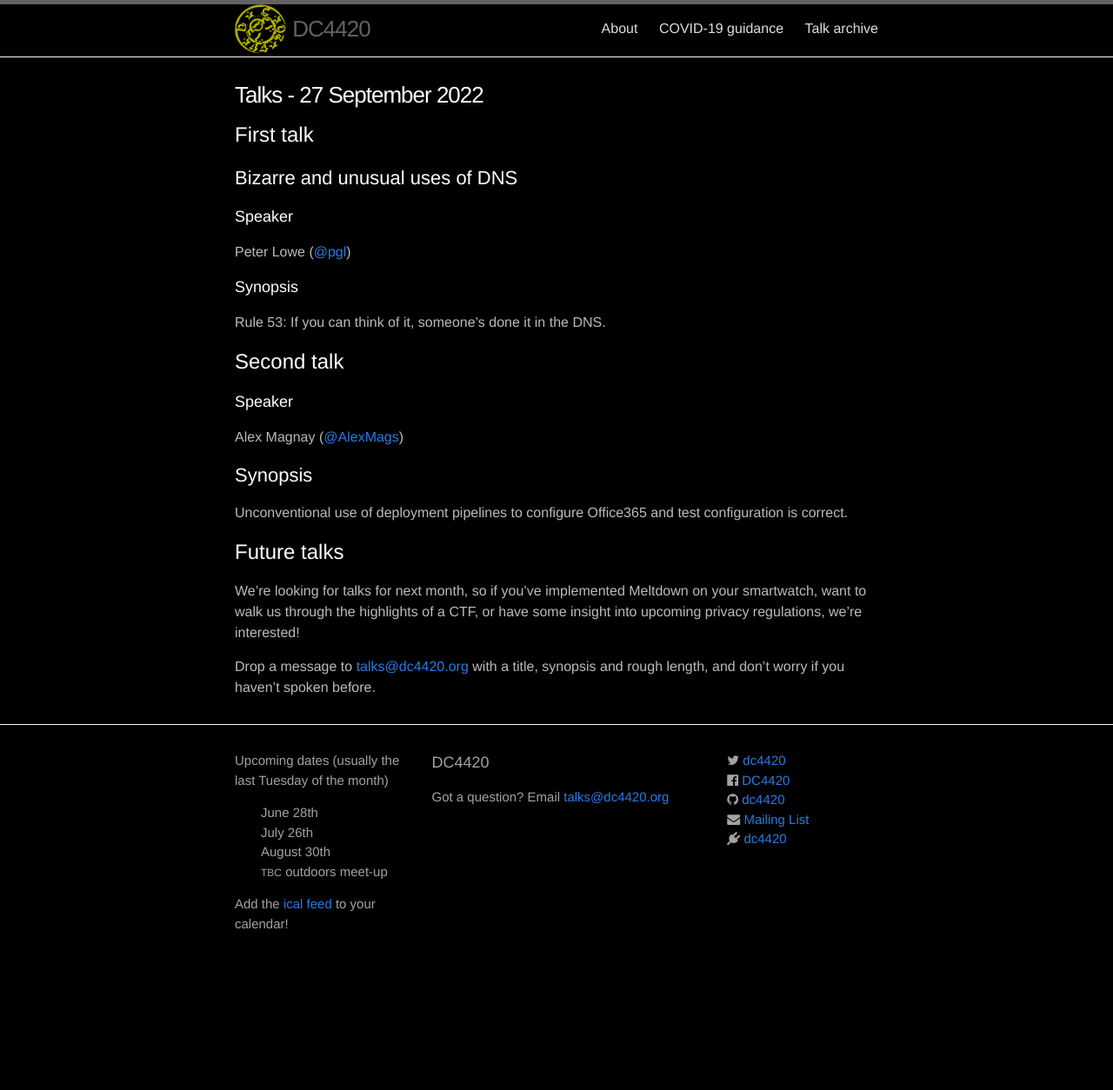
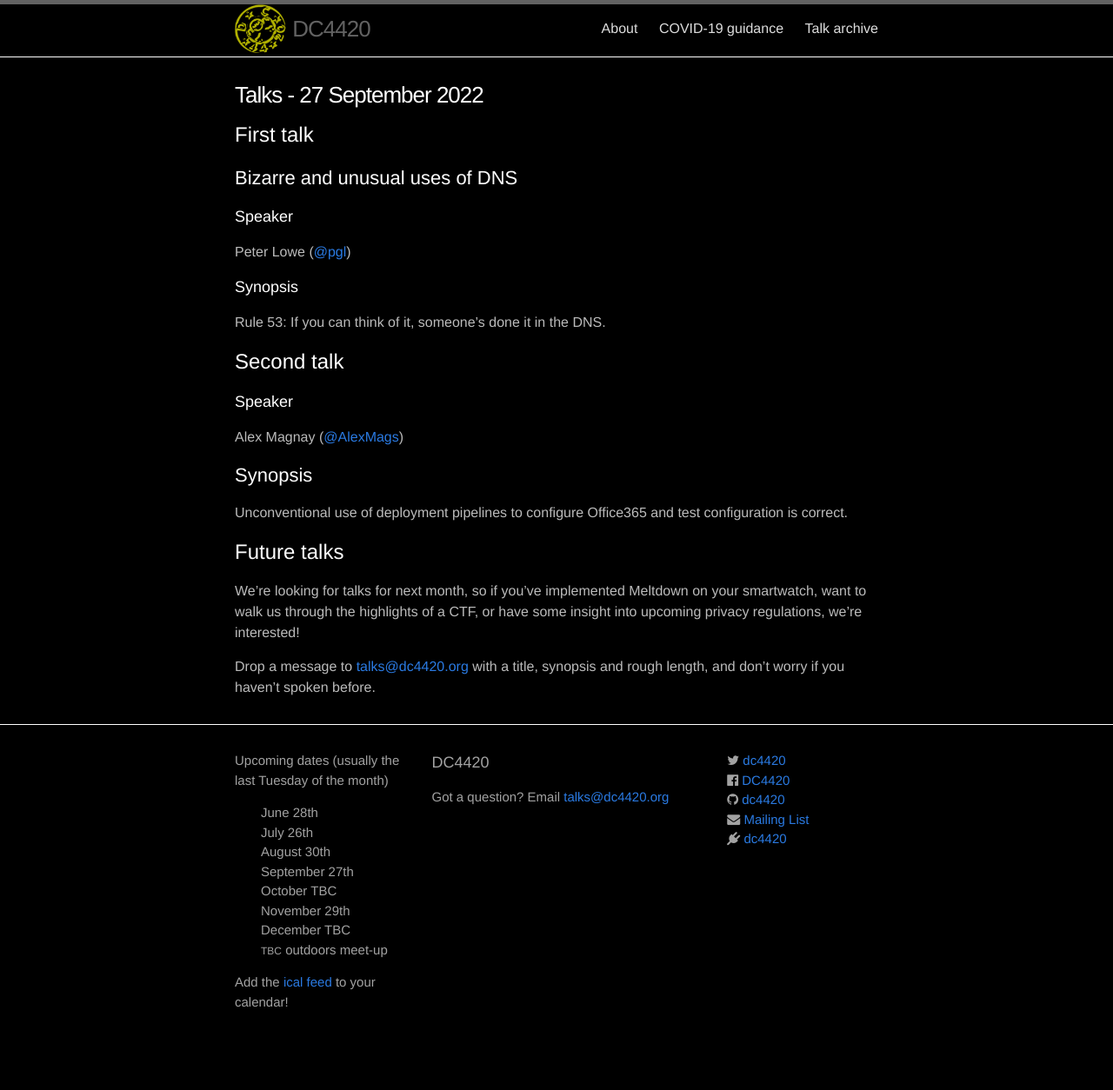
Before and after one commit to dc4420/website, a Jekyll site: the page built from index.html, in a window 1280 px wide. Shown: the whole page at 87% size. Built offline with Jekyll 4.4.1, drawn with Linux system fonts in a browser that asks for light colours; nearby versions of some CDN libraries; before the commit the page ends 1164 px from its top, so only the background shows below that.

Commit message:
Update footer

```diff
--- a/_includes/footer.html
+++ b/_includes/footer.html
@@ -10,6 +10,10 @@
           <li>June 28th</li>
           <li>July 26th</li>
           <li>August 30th</li>
+          <li>September 27th</li>
+          <li>October TBC</li>
+          <li>November 29th</li>
+          <li>December TBC</li>
           <li><i class="small-caps">TBC</i> outdoors meet-up</li>
         </ul>
 
```
